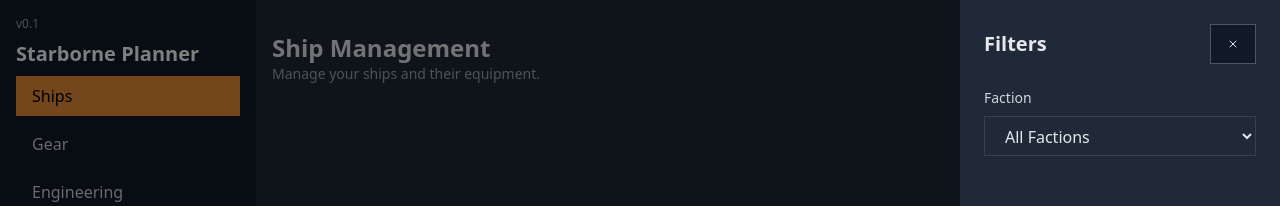
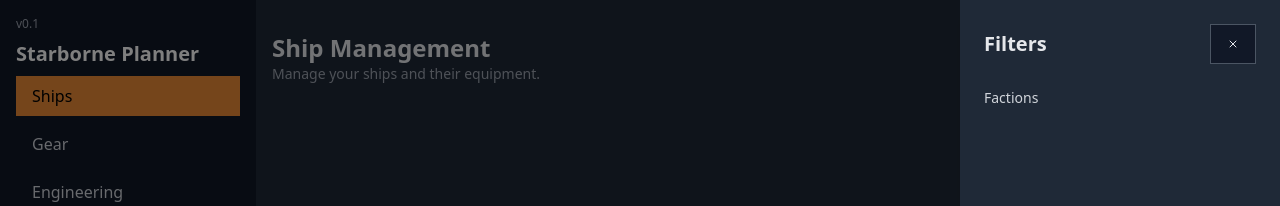
Before and after one commit to TheSusort/starborne-frontiers-calculator, a React (Create React App) app: page /ships in a window 1280 px wide. Both pictures are taken after a click on the button 1235 px from the left and 168 px from the top of the page. Shown: the top 206 px of the page. Built offline with nearby package versions, Linux system fonts and the light colour scheme.

Commit message:
[FEATURE] filter panel radio groups

```diff
--- a/src/components/filters/FilterPanel.tsx
+++ b/src/components/filters/FilterPanel.tsx
@@ -2,7 +2,7 @@ import React from 'react';
 import { Button } from '../ui/Button';
 import { FilterIcon } from '../ui/icons/FilterIcon';
 import { Offcanvas } from '../layout/Offcanvas';
-import { Select } from '../ui/Select';
+import { RadioGroup } from '../ui/RadioGroup';
 
 export interface FilterOption {
     label: string;
@@ -13,8 +13,8 @@ export interface FilterConfig {
     id: string;
     label: string;
     options: FilterOption[];
-    value: string;
-    onChange: (value: string) => void;
+    values: string[];
+    onChange: (values: string[]) => void;
 }
 
 interface Props {
@@ -54,19 +54,13 @@ export const FilterPanel: React.FC<Props> = ({
             >
                 <div className="space-y-4">
                     {filters.map((filter) => (
-                        <div key={filter.id}>
-                            <label className="block text-sm font-medium text-gray-300 mb-2">
-                                {filter.label}
-                            </label>
-                            <Select
-                                value={filter.value}
-                                onChange={(e) => filter.onChange(e.target.value)}
-                                className="w-full"
-                                options={filter.options}
-                                noDefaultSelection
-                                defaultOption={`All ${filter.label}s`}
-                            />
-                        </div>
+                        <RadioGroup
+                            key={filter.id}
+                            label={filter.label}
+                            values={filter.values}
+                            onChange={filter.onChange}
+                            options={filter.options}
+                        />
                     ))}
 
                     {hasActiveFilters && (
--- a/src/components/gear/GearInventory.tsx
+++ b/src/components/gear/GearInventory.tsx
@@ -1,6 +1,6 @@
 import React, { useState, useMemo } from 'react';
 import { GearPiece } from '../../types/gear';
-import { GearSetName, GearSlotName, GEAR_SETS, GEAR_SLOTS } from '../../constants';
+import { GEAR_SETS, GEAR_SLOTS } from '../../constants';
 import { GearPieceDisplay } from './GearPieceDisplay';
 import { Button } from '../ui';
 import { CloseIcon } from '../ui/icons/CloseIcon';
@@ -21,24 +21,19 @@ export const GearInventory: React.FC<Props> = ({
     onEquip,
     mode = 'manage'
 }) => {
-    const [selectedSet, setSelectedSet] = useState<GearSetName | ''>('');
-    const [selectedType, setSelectedType] = useState<GearSlotName | ''>('');
+    const [selectedSets, setSelectedSets] = useState<string[]>([]);
+    const [selectedTypes, setSelectedTypes] = useState<string[]>([]);
     const [isFilterOpen, setIsFilterOpen] = useState(false);
 
-    const hasActiveFilters = Boolean(selectedSet || selectedType);
-
-    const clearFilters = () => {
-        setSelectedSet('');
-        setSelectedType('');
-    };
+    const hasActiveFilters = Boolean(selectedSets.length || selectedTypes.length);
 
     const filteredInventory = useMemo(() => {
         return inventory.filter(piece => {
-            const matchesSet = !selectedSet || piece.setBonus === selectedSet;
-            const matchesType = !selectedType || piece.slot === selectedType;
+            const matchesSet = selectedSets.length === 0 || selectedSets.includes(piece.setBonus);
+            const matchesType = selectedTypes.length === 0 || selectedTypes.includes(piece.slot);
             return matchesSet && matchesType;
         });
-    }, [inventory, selectedSet, selectedType]);
+    }, [inventory, selectedSets, selectedTypes]);
 
     const uniqueSets = useMemo(() => {
         const sets = new Set(inventory.map(piece => piece.setBonus));
@@ -53,9 +48,9 @@ export const GearInventory: React.FC<Props> = ({
     const filters: FilterConfig[] = [
         {
             id: 'set',
-            label: 'Set',
-            value: selectedSet,
-            onChange: (value) => setSelectedSet(value as GearSetName),
+            label: 'Sets',
+            values: selectedSets,
+            onChange: setSelectedSets,
             options: uniqueSets.map(set => ({
                 value: set,
                 label: GEAR_SETS[set].name
@@ -63,15 +58,20 @@ export const GearInventory: React.FC<Props> = ({
         },
         {
             id: 'type',
-            label: 'Type',
-            value: selectedType,
-            onChange: (value) => setSelectedType(value as GearSlotName),
+            label: 'Types',
+            values: selectedTypes,
+            onChange: setSelectedTypes,
             options: uniqueTypes.map(type => ({
                 value: type,
                 label: GEAR_SLOTS[type].label
             }))
         }
     ];
+
+    const clearFilters = () => {
+        setSelectedSets([]);
+        setSelectedTypes([]);
+    };
 
     return (
         <div className="space-y-6">
--- a/src/components/ship/ShipInventory.tsx
+++ b/src/components/ship/ShipInventory.tsx
@@ -3,7 +3,7 @@ import { Ship } from '../../types/ship';
 import { GearPiece } from '../../types/gear';
 import { useInventory } from '../../hooks/useInventory';
 import { ShipCard } from './ShipCard';
-import { FactionName, FACTIONS, GearSlotName } from '../../constants';
+import { FACTIONS, GearSlotName } from '../../constants';
 import { FilterPanel, FilterConfig } from '../filters/FilterPanel';
 
 interface Props {
@@ -17,15 +17,17 @@ interface Props {
 
 export const ShipInventory: React.FC<Props> = ({ ships, onRemove, onEdit, onEquipGear, onRemoveGear, availableGear }) => {
     const [hoveredGear, setHoveredGear] = useState<GearPiece | null>(null);
+    const [selectedFactions, setSelectedFactions] = useState<string[]>([]);
     const [isFilterOpen, setIsFilterOpen] = useState(false);
-    const [selectedFaction, setSelectedFaction] = useState<FactionName | ''>('');
+
+    const hasActiveFilters = selectedFactions.length > 0;
 
     const filteredInventory = useMemo(() => {
         return ships.filter(ship => {
-            const matchesFaction = !selectedFaction || ship.faction === selectedFaction;
+            const matchesFaction = selectedFactions.length === 0 || selectedFactions.includes(ship.faction);
             return matchesFaction;
         });
-    }, [ships, selectedFaction]);
+    }, [ships, selectedFactions]);
 
     const uniqueFactions = useMemo(() => {
         const factions = new Set(ships.map(ship => ship.faction));
@@ -34,14 +36,12 @@ export const ShipInventory: React.FC<Props> = ({ ships, onRemove, onEdit, onEqui
 
     const { getGearPiece } = useInventory();
 
-    const hasActiveFilters = Boolean(selectedFaction);
-
     const filters: FilterConfig[] = [
         {
             id: 'faction',
-            label: 'Faction',
-            value: selectedFaction,
-            onChange: (value) => setSelectedFaction(value as FactionName),
+            label: 'Factions',
+            values: selectedFactions,
+            onChange: setSelectedFactions,
             options: uniqueFactions.map(faction => ({
                 value: faction,
                 label: FACTIONS[faction].name
@@ -50,7 +50,7 @@ export const ShipInventory: React.FC<Props> = ({ ships, onRemove, onEdit, onEqui
     ];
 
     const clearFilters = () => {
-        setSelectedFaction('');
+        setSelectedFactions([]);
     };
 
     return (
--- /dev/null
+++ b/src/components/ui/RadioGroup.tsx
@@ -0,0 +1,54 @@
+import React from 'react';
+
+interface Props {
+    label: string;
+    values: string[];
+    onChange: (values: string[]) => void;
+    options: { value: string; label: string }[];
+    className?: string;
+}
+
+export const RadioGroup: React.FC<Props> = ({
+    label,
+    values,
+    onChange,
+    options,
+    className = ''
+}) => {
+    const handleChange = (value: string) => {
+        const newValues = values.includes(value)
+            ? values.filter(v => v !== value)
+            : [...values, value];
+        onChange(newValues);
+    };
+
+    return (
+        <div className={className}>
+            <label className="block text-sm font-medium text-gray-300 mb-2">
+                {label}
+            </label>
+            <div className="space-y-2">
+                {options.map(option => (
+                    <div
+                        key={option.value}
+                        className="flex items-center"
+                    >
+                        <input
+                            type="checkbox"
+                            id={`${label}-${option.value}`}
+                            checked={values.includes(option.value)}
+                            onChange={() => handleChange(option.value)}
+                            className="h-4 w-4 text-primary border-gray-600 bg-dark focus:ring-primary"
+                        />
+                        <label
+                            htmlFor={`${label}-${option.value}`}
+                            className="ml-2 text-sm text-gray-300 cursor-pointer"
+                        >
+                            {option.label}
+                        </label>
+                    </div>
+                ))}
+            </div>
+        </div>
+    );
+};
```
